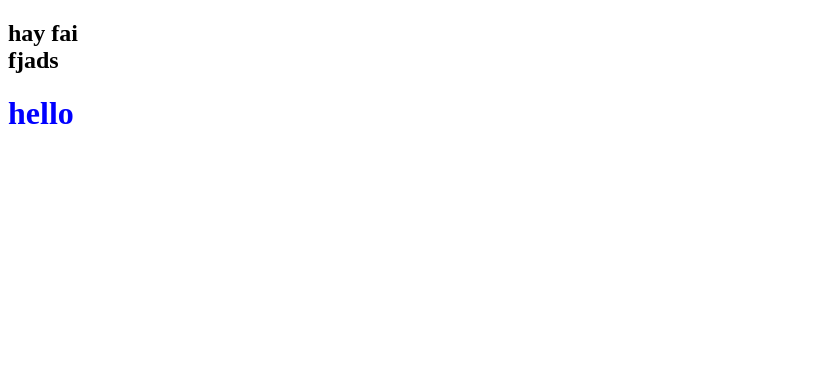
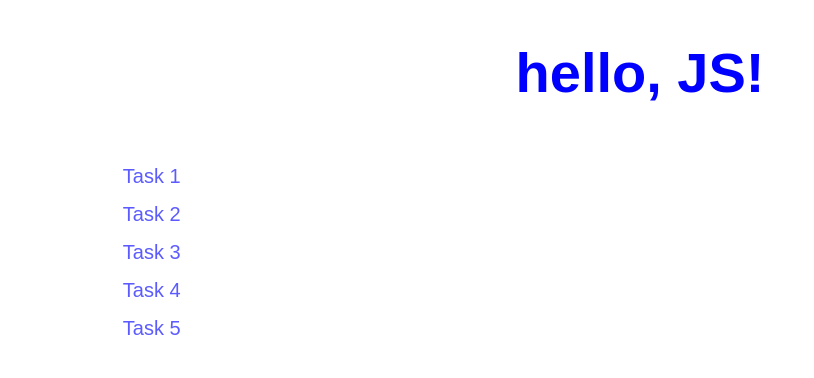
Before and after one commit to AbdalrahmanEmara/JavaScript-Tutorials, a plain HTML site: page index.html in a window 1280 px wide. Shown: the whole page, without its empty margins (0-814 px from the left). Drawn offline with Linux system fonts and the light colour scheme.

Commit message:
Upload Tasks Links

```diff
--- a/index.html
+++ b/index.html
@@ -5,9 +5,17 @@
     <meta name="viewport" content="width=device-width, initial-scale=1.0">
     <title>Document</title>
     <script></script>
-    <script src="main.js"></script>
+    <script src="script.js"></script>
+    <link rel="stylesheet" href="main.css">
 </head>
 <body>
-    <h1>hello</h1>
+    <h1>hello, JS!</h1>
+    <div class="container">
+        <a href="https://abdalrahmanemara.github.io/JavaScript-Tutorials/Tasks/Task1">Task 1</a>
+        <a href="https://abdalrahmanemara.github.io/JavaScript-Tutorials/Tasks/Task1">Task 2</a>
+        <a href="https://abdalrahmanemara.github.io/JavaScript-Tutorials/Tasks/Task3">Task 3</a>
+        <a href="https://abdalrahmanemara.github.io/JavaScript-Tutorials/Tasks/Task1">Task 4</a>
+        <a href="https://abdalrahmanemara.github.io/JavaScript-Tutorials/Tasks/Task1">Task 5</a>
+    </div>
 </body>
 </html>
--- /dev/null
+++ b/main.css
@@ -0,0 +1,20 @@
+* {
+  box-sizing: border-box;
+}
+
+body {
+  font-family: Arial, Helvetica, sans-serif;
+}
+
+.container {
+  padding: 20px;
+  width: 85%;
+  margin: 20px auto;
+}
+.container a {
+  display: block;
+  text-decoration: none;
+  font-size: 20px;
+  color: rgb(91, 91, 255);
+  margin-bottom: 15px;
+}
--- /dev/null
+++ b/script.js
@@ -0,0 +1,44 @@
+
+window.onload = function() {
+    document.querySelector("h1").style.fontSize = "3.5rem";
+    document.querySelector("h1").style.color = "Blue";
+    document.querySelector("h1").style.width = "fit-content";
+    document.querySelector("h1").style.margin = "40px auto";
+}
+
+
+
+
+
+
+/*
+// window.alert("hello from js file");
+// write html element from js code.
+document.write("<h2>hay fai<br>fjads</h2>");
+
+// write message in console
+console.log("hello console.");
+
+// show array in table
+console.table([[5,6,7,8],[9,10,11,12],[5,6,7,8]]);
+
+console.log("hello from %cjs %cfile", "color: red; font-size: 40px;", "color: blue; font-size: 40px;");
+
+// message in console for error
+console.error("undefined");
+
+// data types
+
+console.log(typeof "afsdfh");
+console.log(typeof 33);
+console.log(typeof [1,2,3])
+console.log(typeof {name: "omar", age: 20, country: "eg"});
+console.log(typeof true);
+
+var x = {name: "omar", age: 20, country: "eg"};
+console.log(x);
+
+var y = [1,2,3];
+console.table(y);
+
+*/
```
